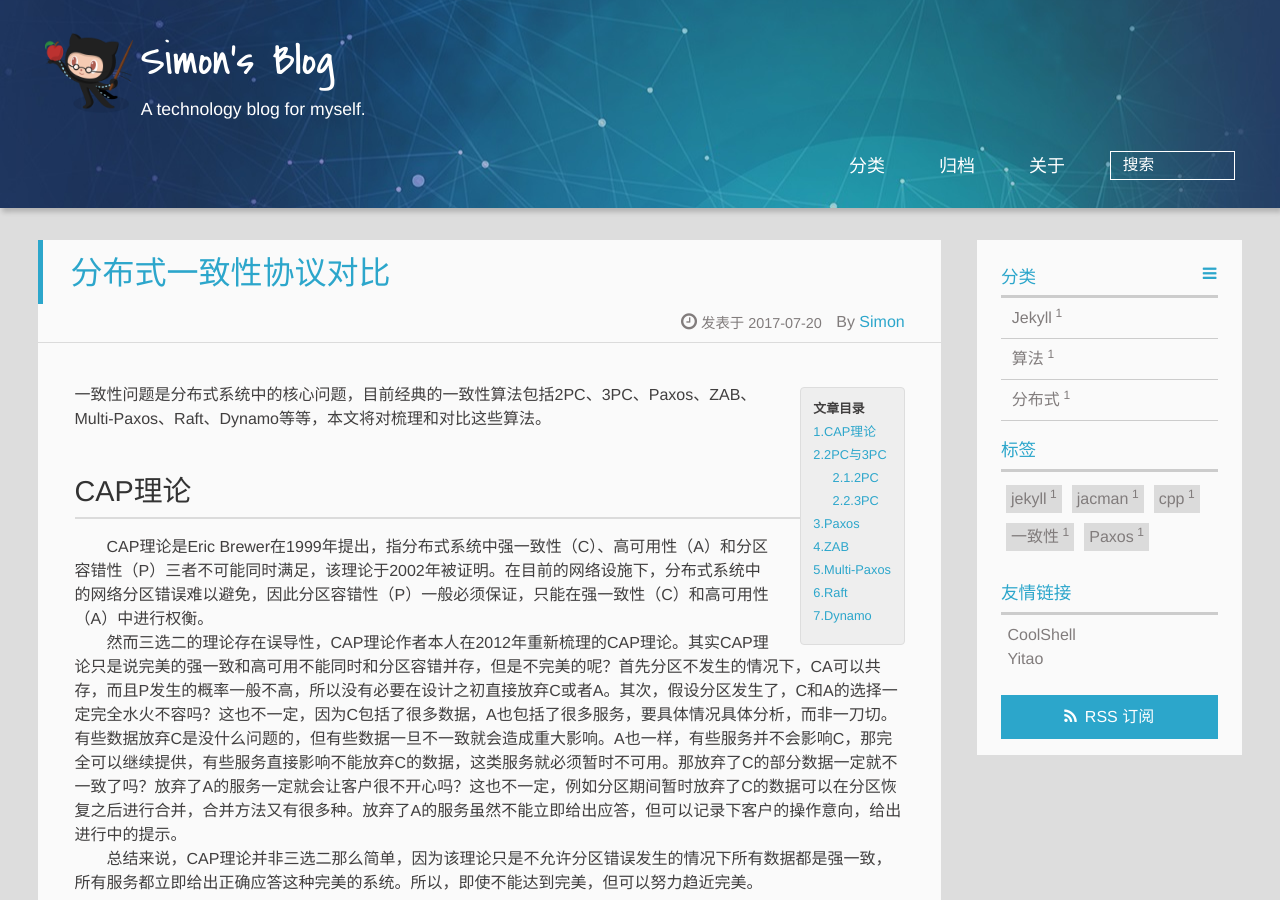
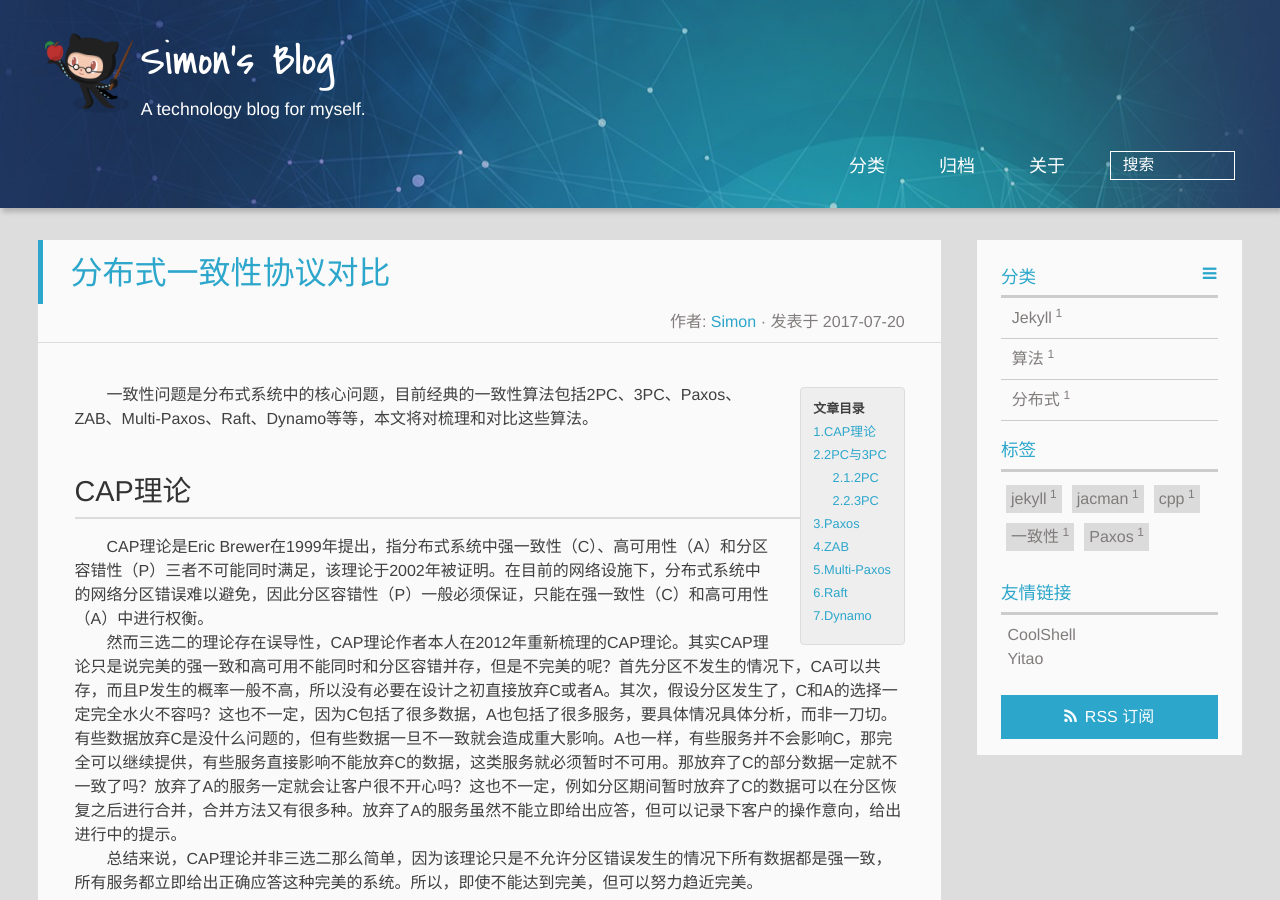
Before and after one commit to simonjoylet/simonjoylet.github.io, a Jekyll site: the page built from _posts/2017-07-20-distributed-consistency.md, in a window 1280 px wide and 900 px high. Built offline with Jekyll 4.4.1, drawn with Linux system fonts in a browser that asks for light colours; comment, search, counter and statistics services are not loaded.

Commit message:
update time format

```diff
--- a/_includes/_partial/post/header.html
+++ b/_includes/_partial/post/header.html
@@ -4,14 +4,11 @@
       <a href="{{ item.link }}" target="_blank" title="{{ item.title }}">{{ item.title }}</a>{% else %}
       <a href="{{ site.baseurl }}{{ item.url }}" title="{{ item.title }}" itemprop="url">{{ item.title }}</a>{% endif %}
   </h1>
-  <p class="article-author">By
-       {% if site.author.google_plus %}
+  <p class="article-author">作者: {% if site.author.google_plus %}
 		<a href="https://plus.google.com/{{ site.author.google_plus }}?rel=author" title="{{ site.author.name }}" target="_blank" itemprop="author">{{ site.author.name }}</a>
 		{% else %}
 		<a href="{{ site.baseurl }}/about" title="{{ site.author.name }}" target="_blank" itemprop="author">{{ site.author.name }}</a>
 		{% endif %}
-  <p class="article-time">
-    <time datetime="{{ item.date }}" itemprop="datePublished"> {{ lang.datepublished }} {{ item.date | date: "%F" }}</time>
-
+    <time datetime="{{ item.date }}" itemprop="datePublished"> · {{ lang.datepublished }} {{ item.date | date: "%F" }}</time>
   </p>
 </header>
--- a/_posts/2017-07-20-distributed-consistency.md
+++ b/_posts/2017-07-20-distributed-consistency.md
@@ -7,7 +7,7 @@ tags:
 categories: 分布式
 ---
 
-一致性问题是分布式系统中的核心问题，目前经典的一致性算法包括2PC、3PC、Paxos、ZAB、Multi-Paxos、Raft、Dynamo等等，本文将对梳理和对比这些算法。
+　　一致性问题是分布式系统中的核心问题，目前经典的一致性算法包括2PC、3PC、Paxos、ZAB、Multi-Paxos、Raft、Dynamo等等，本文将对梳理和对比这些算法。
 
 <!--more-->
 
@@ -18,6 +18,7 @@ categories: 分布式
 ## 2PC与3PC
 ### 2PC
 　　两阶段提交时分布式关系型数据库中实现事务的经典方法，都是基于协调者（leader）的事务提交方法。顾名思义，数据的提交分为两个阶段：
+
 1. 第一阶段是prepare阶段，也叫投票阶段。
 协调者向参与者发起事务准备请求，参与者执行事务并记录日志，然后向协调者发送Ack消息。如果参与者不能执行事务，则向协调者发送No消息。
 
@@ -47,6 +48,7 @@ categories: 分布式
 
 ## Paxos
 
+
 ## ZAB
 
 ## Multi-Paxos
```
